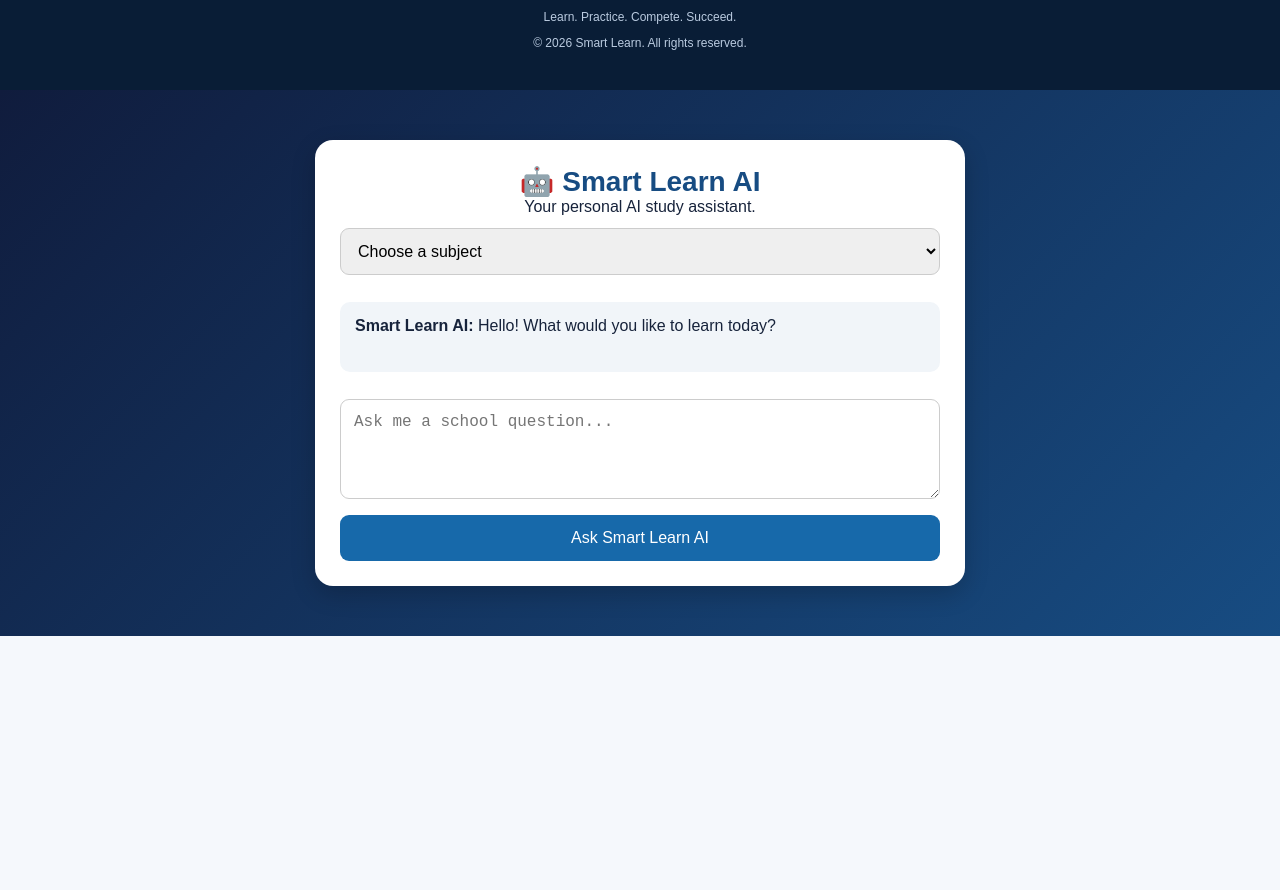
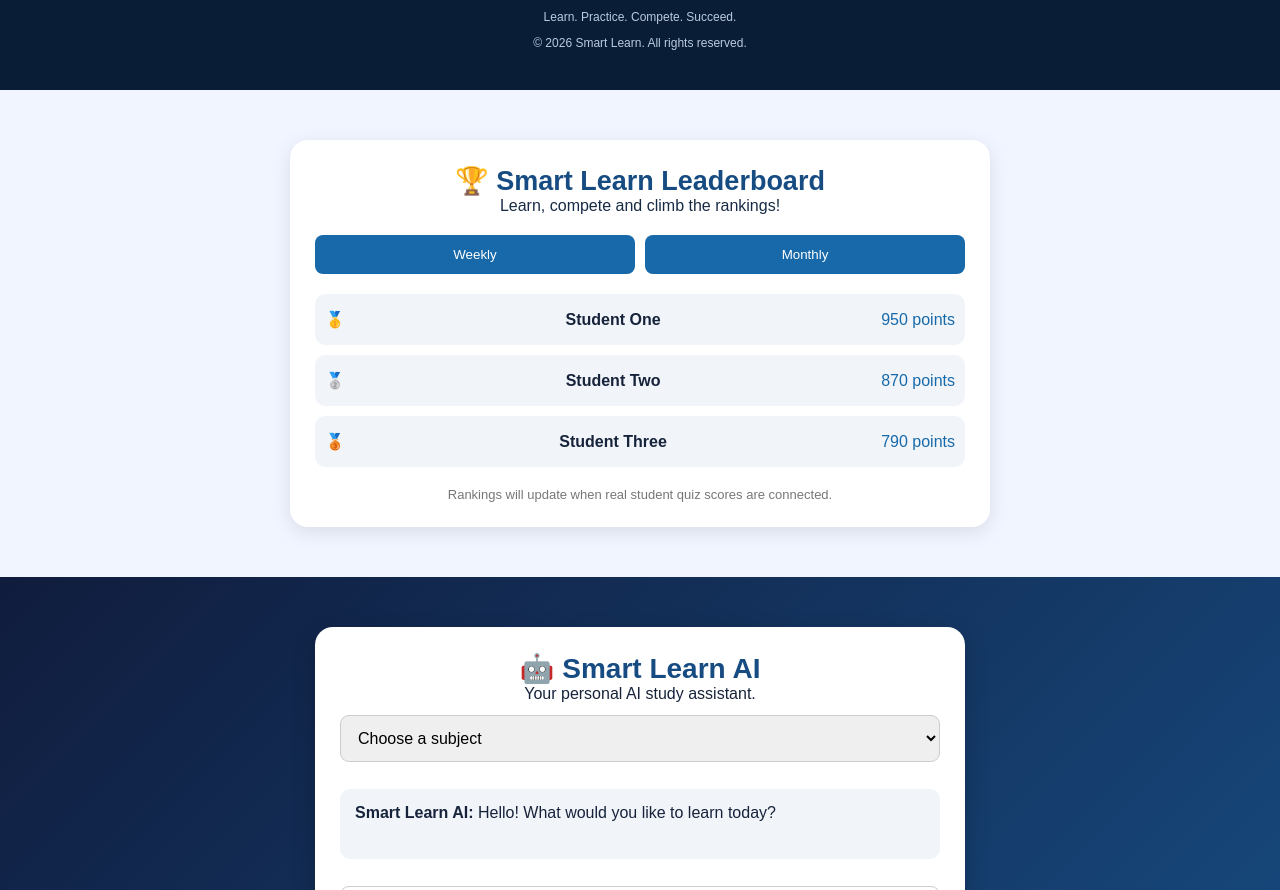
Before and after one commit to tradermack2000-cloud/Smart-Learn, a plain HTML site: page index.html in a window 1280 px wide. Shown: the part 3080-3970 px from the top of the page. Before the commit the page ends 3716 px from the top, so only its background shows below. Drawn offline with Linux system fonts and the light colour scheme.

Commit message:
Implement leaderboard section with styles and ranking logic
Added a leaderboard section with styles and JavaScript functionality to display weekly and monthly rankings.

```diff
--- a/index.html
+++ b/index.html
@@ -433,7 +433,69 @@ footer p {
   min-height: 70px;
   margin: 15px 0;
 }
-                              </style>
+
+</style>
+  <style>
+#leaderboard {
+  background: #f0f5ff;
+  padding: 50px 20px;
+  text-align: center;
+}
+
+.leader-container {
+  max-width: 700px;
+  margin: auto;
+  background: white;
+  padding: 25px;
+  border-radius: 18px;
+  box-shadow: 0 5px 20px rgba(0,0,0,0.1);
+}
+
+.leader-container h2 {
+  color: #174c82;
+  font-size: 27px;
+}
+
+.leader-tabs {
+  display: flex;
+  gap: 10px;
+  margin: 20px 0;
+}
+
+.leader-tabs button {
+  flex: 1;
+  padding: 12px;
+  background: #1769aa;
+  color: white;
+  border: none;
+  border-radius: 8px;
+}
+
+.leader-item {
+  display: flex;
+  justify-content: space-between;
+  align-items: center;
+  padding: 16px 10px;
+  margin: 10px 0;
+  background: #f1f5f9;
+  border-radius: 10px;
+  gap: 8px;
+}
+
+.leader-item strong {
+  color: #17233b;
+}
+
+.leader-item span {
+  color: #1769aa;
+}
+
+.leader-note {
+  color: #777;
+  font-size: 13px;
+  margin-top: 20px;
+}
+  </style>
 </head>
 
 <body>
@@ -634,6 +696,41 @@ document.getElementById("battleBtn").addEventListener("click", function() {
     "Online competition is coming soon! The multiplayer system will be built next.";
 });
 </script>
+  <section id="leaderboard">
+  <div class="leader-container">
+    <h2>🏆 Smart Learn Leaderboard</h2>
+    <p>Learn, compete and climb the rankings!</p>
+
+    <div class="leader-tabs">
+      <button onclick="showRanking('weekly')">Weekly</button>
+      <button onclick="showRanking('monthly')">Monthly</button>
+    </div>
+
+    <div class="leader-list">
+      <div class="leader-item">
+        <span>🥇</span>
+        <strong>Student One</strong>
+        <span>950 points</span>
+      </div>
+
+      <div class="leader-item">
+        <span>🥈</span>
+        <strong>Student Two</strong>
+        <span>870 points</span>
+      </div>
+
+      <div class="leader-item">
+        <span>🥉</span>
+        <strong>Student Three</strong>
+        <span>790 points</span>
+      </div>
+    </div>
+
+    <p class="leader-note">
+      Rankings will update when real student quiz scores are connected.
+    </p>
+  </div>
+  </section>
 <section id="smart-learn-ai">
   <div class="ai-container">
     <h2>🤖 Smart Learn AI</h2>
@@ -689,5 +786,53 @@ function sendAIQuestion() {
   document.getElementById("aiQuestion").value = "";
 }
 </script>
+
+<script>
+/**
+ * @param {"weekly" | "monthly"} period
+ */
+function showRanking(period) {
+  const list = document.querySelector(".leader-list");
+
+  if (!list) return;
+
+  if (period === "weekly") {
+    list.innerHTML = `
+      <div class="leader-item">
+        <span>🥇</span>
+        <strong>Student One</strong>
+        <span>950 points</span>
+      </div>
+      <div class="leader-item">
+        <span>🥈</span>
+        <strong>Student Two</strong>
+        <span>870 points</span>
+      </div>
+      <div class="leader-item">
+        <span>🥉</span>
+        <strong>Student Three</strong>
+        <span>790 points</span>
+      </div>`;
+  } else if (period === "monthly") {
+    list.innerHTML = `
+      <div class="leader-item">
+        <span>🥇</span>
+        <strong>Student Four</strong>
+        <span>2500 points</span>
+      </div>
+      <div class="leader-item">
+        <span>🥈</span>
+        <strong>Student Five</strong>
+        <span>2200 points</span>
+      </div>
+      <div class="leader-item">
+        <span>🥉</span>
+        <strong>Student Six</strong>
+        <span>1900 points</span>
+      </div>`;
+  }
+}
+  </script>
+
 </body>
 </html>
```
